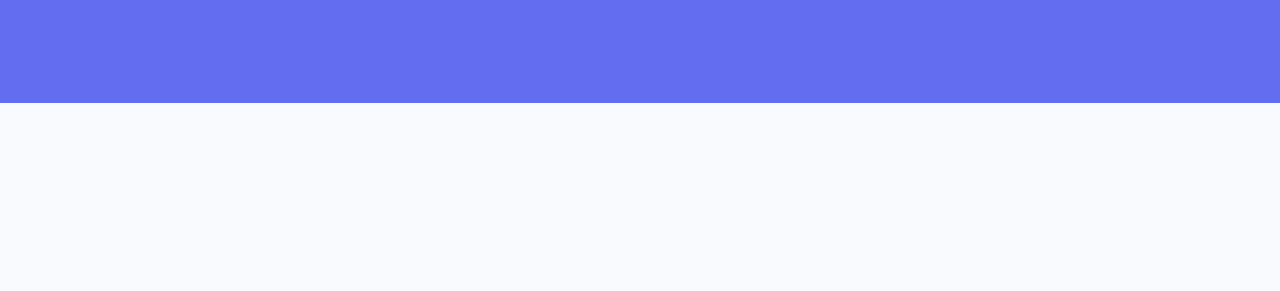
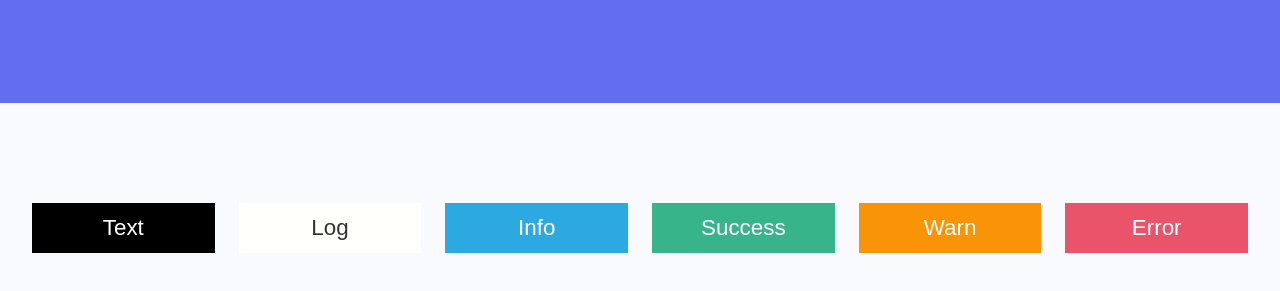
Before and after one commit to xrr2016/tata, a website built with webpack: page index.html in a window 1280 px wide. Shown: the part 257-548 px from the top of the page. Built offline with nearby package versions, Linux system fonts and the light colour scheme; some packages are replaced by stand-ins of ours.

Commit message:
:zap: add index buttons

```diff
--- a/index.html
+++ b/index.html
@@ -22,7 +22,14 @@
     <button class="demo-btn warn">warn</button>
     <button class="demo-btn error">error</button> -->
   </main>
-  <footer></footer>
+  <footer>
+    <button class="btn" data-type="text">Text</button>
+    <button class="btn" data-type="log">Log</button>
+    <button class="btn" data-type="info">Info</button>
+    <button class="btn" data-type="success">Success</button>
+    <button class="btn" data-type="warn">Warn</button>
+    <button class="btn" data-type="error">Error</button>
+  </footer>
   <script src="index.js"></script>
   <script src="./dist/tata.js"></script>
 </body>
--- a/src/index.css
+++ b/src/index.css
@@ -9,6 +9,12 @@
   --lightYellow: #FFFA9D;
   --background: #f8fafe;
   --white: #ffffff;
+  --log: #fffffc;
+  --info: #2ca9e1;
+  --success: #38b48b;
+  --warn: #f89406;
+  --error: #e9546b;
+  --black: #333333;
   --fontSize: 10px;
 }
 
@@ -37,9 +43,49 @@ header {
   }
 }
 
-main {}
+main {
+  padding: 40px 0;
+}
 
-footer {}
+footer {
+  padding: 20px;
+  display: flex;
+  justify-content: center;
+  align-items: center;
+  & .btn {
+    width: 240px;
+    padding: 12px 24px;
+    font-size: 1.4rem;
+    border: none;
+    margin: 0 12px;
+    cursor: pointer;
+    outline: none;
+    color: var(--white);
+    transition: all .2s ease;
+  }
+  & .btn:hover {
+    transform: translateY(-4px);
+  }
+  & .btn[data-type=text] {
+    background: rgba(0, 0, 0, 2);
+  }
+  & .btn[data-type=log] {
+    color: var(--black);
+    background: var(--log);
+  }
+  & .btn[data-type=info] {
+    background: var(--info);
+  }
+  & .btn[data-type=success] {
+    background: var(--success);
+  }
+  & .btn[data-type=warn] {
+    background: var(--warn);
+  }
+  & .btn[data-type=error] {
+    background: var(--error);
+  }
+}
 
 .loading {
   position: fixed;
```
